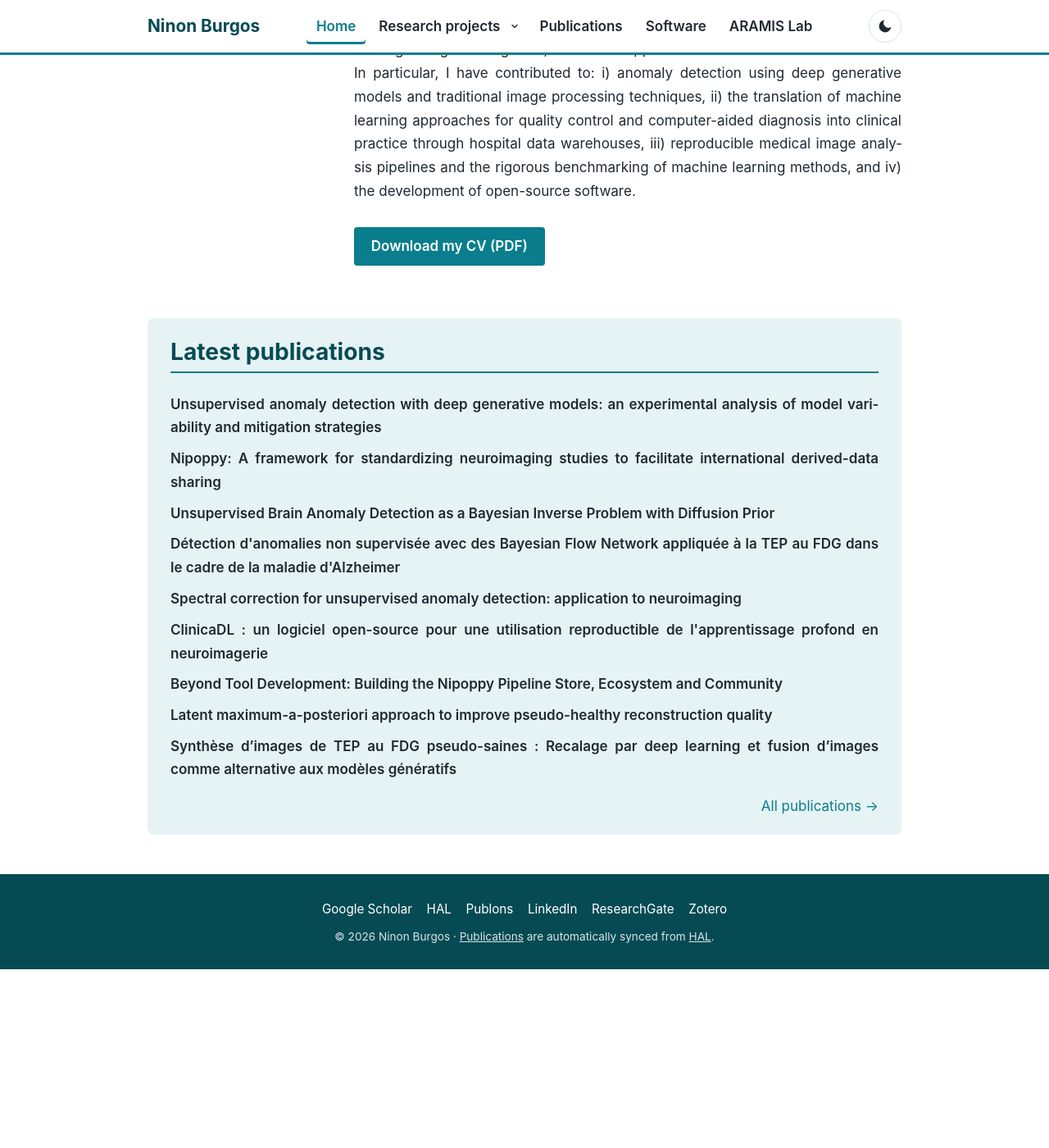
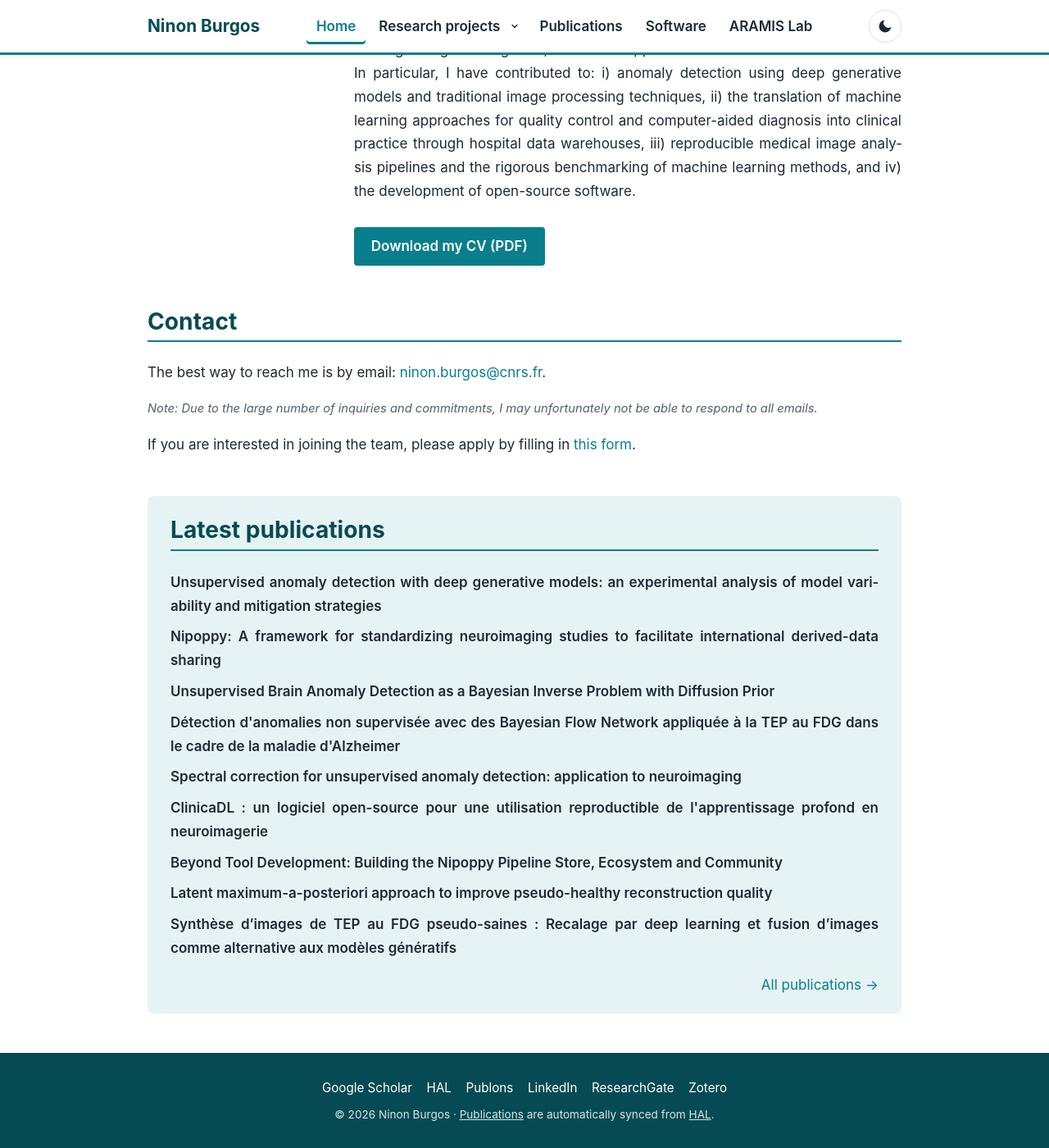
Before and after one commit to nburgos/nburgos.github.io, a Jekyll site: the page built from index.md, in a window 1280 px wide and 1400 px high, scrolled down 343 px. Shown: the whole window at 82% size. Built offline with Jekyll 4.4.1, drawn with Linux system fonts in a browser that asks for light colours; before the commit the page ends 1525 px from its top, so only the background shows below that.

Commit message:
Home: contact section with email, response note and applications form

```diff
--- a/_config.yml
+++ b/_config.yml
@@ -17,6 +17,7 @@ author:
   affiliation: Paris Brain Institute (ICM)
   photo: /files/ninon-burgos.jpg
   cv: /files/CV_NinonBurgos_Oct2026.pdf
+  email: ninon.burgos@cnrs.fr
 
 social:
   scholar: https://scholar.google.com/citations?user=lHuYSU0AAAAJ
--- a/_sass/_layout.scss
+++ b/_sass/_layout.scss
@@ -237,6 +237,11 @@ main {
   text-decoration: none;
 }
 
+.contact-note {
+  font-size: 0.92rem;
+  color: var(--text-muted);
+}
+
 // ---------- Footer ----------
 .site-footer {
   background: var(--footer-bg);
--- a/index.md
+++ b/index.md
@@ -13,4 +13,9 @@ layout: default
   </div>
 </div>
 
+<h2 id="contact">Contact</h2>
+<p>The best way to reach me is by email: <a href="mailto:{{ site.author.email }}">{{ site.author.email }}</a>.</p>
+<p class="contact-note"><em>Note: Due to the large number of inquiries and commitments, I may unfortunately not be able to respond to all emails.</em></p>
+<p>If you are interested in joining the team, please apply by filling in <a href="https://docs.google.com/forms/d/1QyaYN6KkqNF0QLKU6NGX2CtBQAFV3pIbTvIWvoAWoOY/viewform" target="_blank" rel="noopener">this form</a>.</p>
+
 {% include latest-pubs.html %}
```
